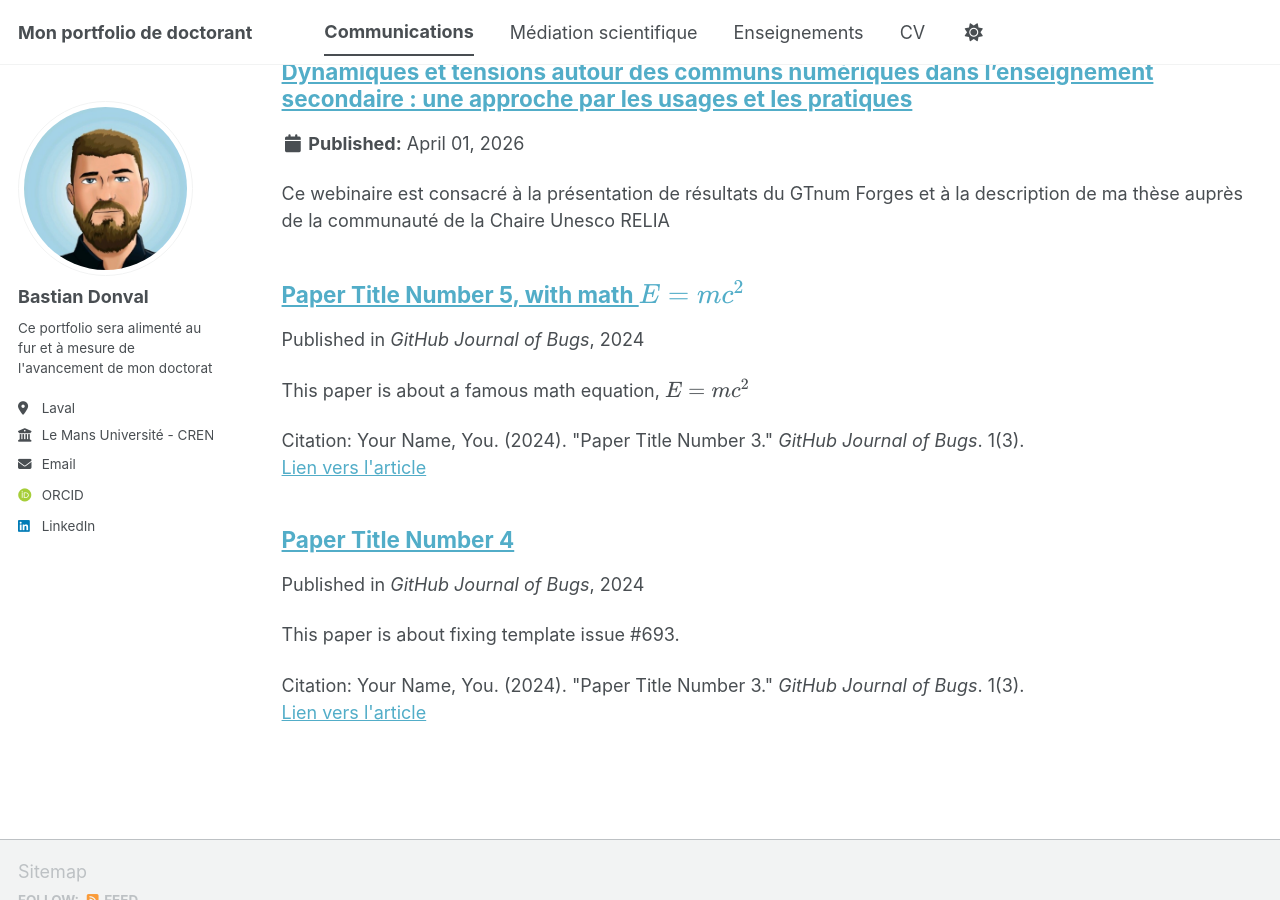
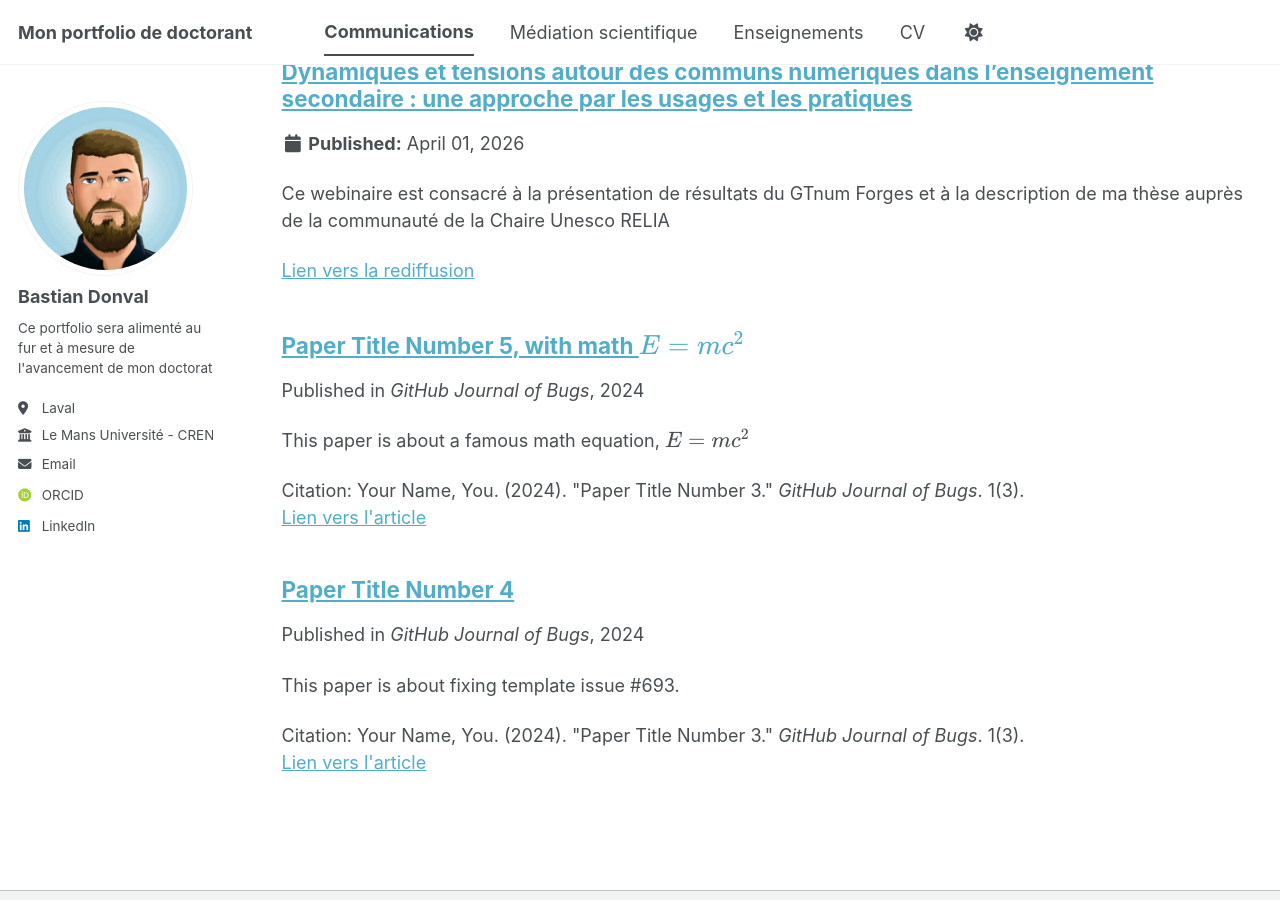
Before and after one commit to BDonval/bdonval_page.github.io, a Jekyll site: the page built from _pages/publications.html, in a window 1280 px wide and 900 px high, scrolled down 788 px. Built offline with Jekyll 4.4.1, drawn with Linux system fonts in a browser that asks for light colours; some web fonts are replaced; a script bundle is joined from its source files by our own code; library files that are not in the unit come from our copies.

Commit message:
Update citation links to include replay URL

```diff
--- a/_includes/archive-single.html
+++ b/_includes/archive-single.html
@@ -52,32 +52,32 @@
     <p class="archive__item-excerpt" itemprop="description"><p>{{ post.excerpt | markdownify | remove: '<p>' | remove: '</p>' }}<strong><a href="{{ base_path }}{{ post.url }}" rel="permalink"> Read more</a></strong></p></p>
     {% endif %}
 
-    {% if post.citation and post.paperurl and post.slidesurl and post.bibtexurl %}
-      <p>Citation: {{ post.citation }}<br /><a href="{{ post.paperurl }}">Lien vers l'article</a> | <a href="{{ post.slidesurl }}">Lien vers le support</a> | <a href="{{ post.bibtexurl }}">Lien vers la rediffusion</a></p>
+    {% if post.citation and post.paperurl and post.slidesurl and post.replayurl %}
+      <p>Citation: {{ post.citation }}<br /><a href="{{ post.paperurl }}">Lien vers l'article</a> | <a href="{{ post.slidesurl }}">Lien vers le support</a> | <a href="{{ post.replayurl }}">Lien vers la rediffusion</a></p>
     {% elsif post.citation and post.paperurl and post.slidesurl %}
       <p>Citation: {{ post.citation }}<br /><a href="{{ post.paperurl }}">Lien vers l'article</a> | <a href="{{ post.slidesurl }}">Lien vers le support</a></p>
-    {% elsif post.citation and post.paperurl and post.bibtexurl %}
-      <p>Citation: {{ post.citation }}<br /><a href="{{ post.paperurl }}">Lien vers l'article</a> | <a href="{{ post.bibtexurl }}">Lien vers la rediffusion</a></p>
+    {% elsif post.citation and post.paperurl and post.replayurl %}
+      <p>Citation: {{ post.citation }}<br /><a href="{{ post.paperurl }}">Lien vers l'article</a> | <a href="{{ post.replayurl }}">Lien vers la rediffusion</a></p>
     {% elsif post.citation and post.paperurl %}
       <p>Citation: {{ post.citation }}<br /><a href="{{ post.paperurl }}">Lien vers l'article</a></p>
-    {% elsif post.citation and post.slidesurl and post.bibtexurl %}
-      <p>Citation: {{ post.citation }}<br /><a href="{{ post.slidesurl }}">Lien vers le support</a> | <a href="{{ post.bibtexurl}}">Lien vers la rediffusion</a></p>
+    {% elsif post.citation and post.slidesurl and post.replayurl %}
+      <p>Citation: {{ post.citation }}<br /><a href="{{ post.slidesurl }}">Lien vers le support</a> | <a href="{{ post.replayurl}}">Lien vers la rediffusion</a></p>
     {% elsif post.citation and post.slidesurl %}
       <p>Citation: {{ post.citation }}<br /><a href="{{ post.slidesurl }}">Lien vers le support</a></p>
-    {% elsif post.citation and post.bibtexurl %}
-      <p>Citation: {{ post.citation }}<br /><a href="{{ post.bibtexurl }}">Lien vers la rediffusion</a></p>
+    {% elsif post.citation and post.replayurl %}
+      <p>Citation: {{ post.citation }}<br /><a href="{{ post.replayurl }}">Lien vers la rediffusion</a></p>
     {% elsif post.citation %}
       <p>Citation: {{ post.citation }}</p>
-    {% elsif post.paperurl and post.bibtexurl %}
-      <p><a href="{{ post.paperurl }}">Lien vers l'article</a> | <a href="{{ post.bibtexurl }}">Lien vers la rediffusion</a></p>
+    {% elsif post.paperurl and post.replayurl %}
+      <p><a href="{{ post.paperurl }}">Lien vers l'article</a> | <a href="{{ post.replayurl }}">Lien vers la rediffusion</a></p>
     {% elsif post.paperurl %}
       <p><a href="{{ post.paperurl }}">Lien vers l'article</a></p>
-    {% elsif post.slidesurl and post.bibtexurl %}
-      <p><a href="{{ post.slidesurl }}">Lien vers le support</a> | <a href="{{ post.bibtexurl }}">Lien vers la rediffusion</a></p>
+    {% elsif post.slidesurl and post.replayurl %}
+      <p><a href="{{ post.slidesurl }}">Lien vers le support</a> | <a href="{{ post.replayurl }}">Lien vers la rediffusion</a></p>
     {% elsif post.slidesurl %}
       <p><a href="{{ post.slidesurl }}">Lien vers le support</a></p>
-    {% elsif post.bibtexurl %}
-      <p><a href="{{ post.bibtexurl }}">Lien vers la rediffusion</a></p>
+    {% elsif post.replayurl %}
+      <p><a href="{{ post.replayurl }}">Lien vers la rediffusion</a></p>
     {% endif %}
 
   </article>
```
